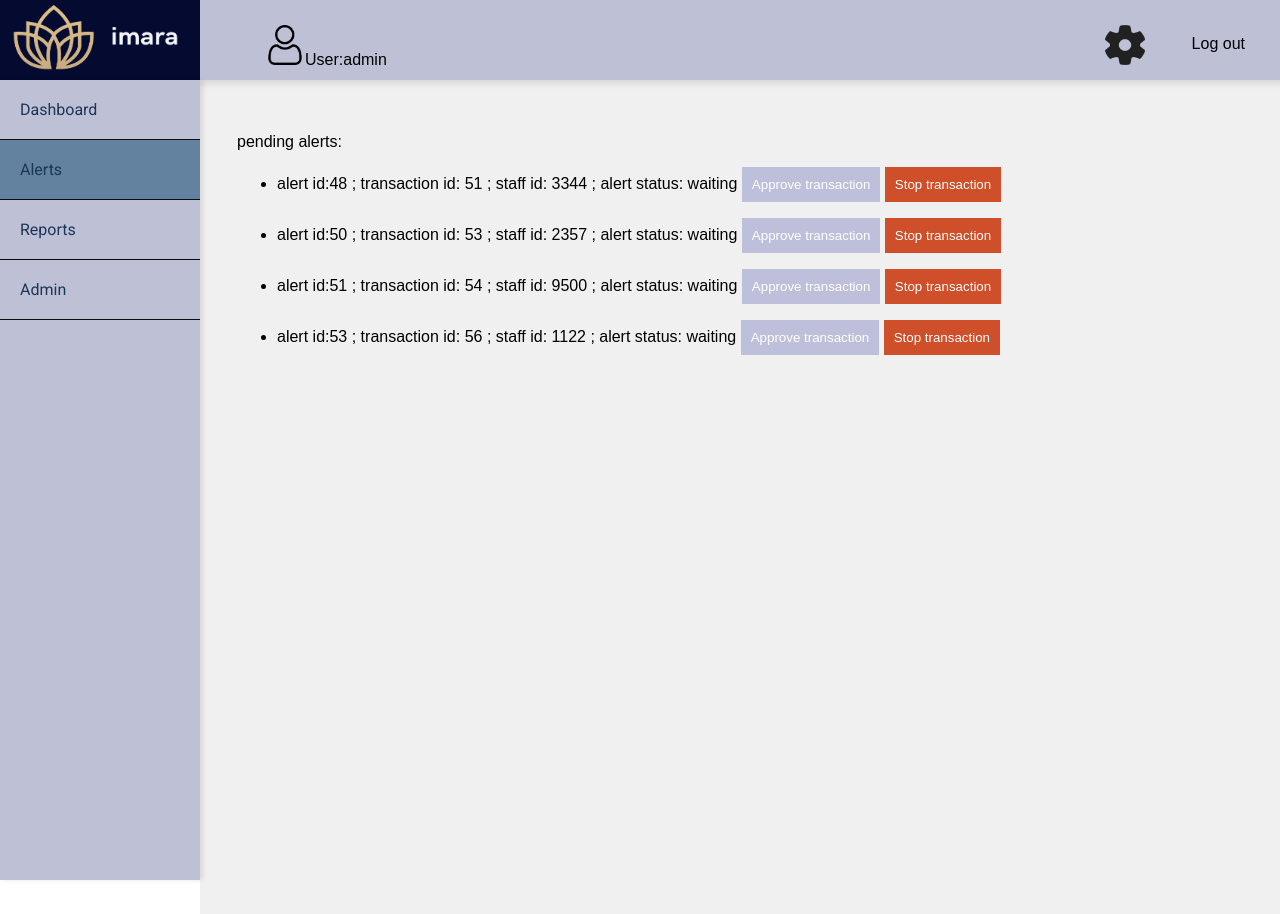
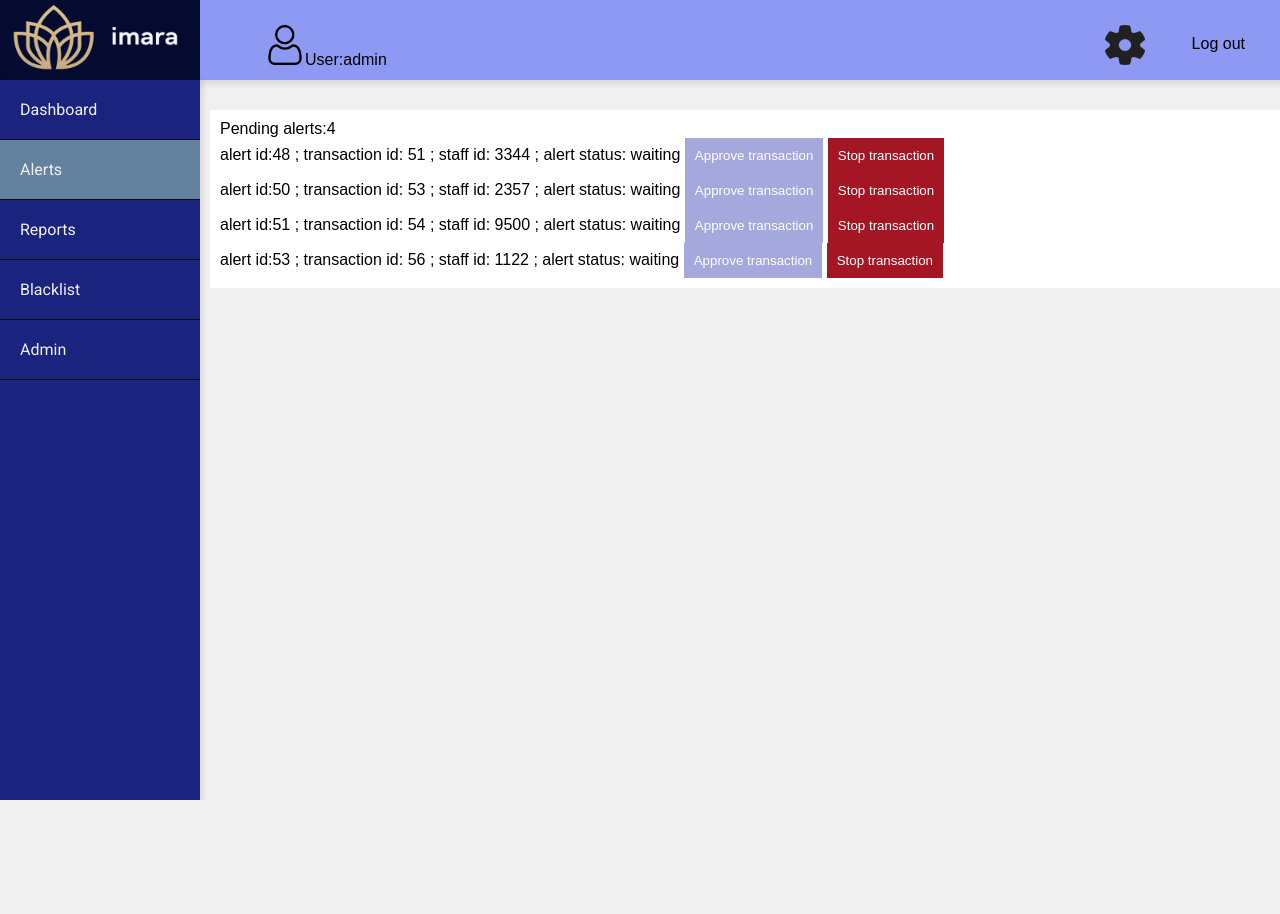
Before and after one commit to franco950/Imara2.0, a Django app: page /alerts/ in a window 1280 px wide. After the commit the page ends 800 px from the top, so only its background shows below. Run offline with Django 5.2, Linux system fonts and the light colour scheme; a user stored in the database is signed in; data comes from the database, SQL or seed files in the repository; both versions use the stored data as it was after the commit; parts of the project's set-up code (start-up, migrations or seed data) failed here and were passed over.

Commit message:
modified:   db.sqlite3 	modified:   login/static/login.css 	modified:   login/templates/login.html 	modified:   testapp/__pycache__/views.cpython-311.pyc 	modified:   testapp/static/alerts.css 	modified:   testapp/static/header.css 	modified:   testapp/static/homepage.js 	modified:   testapp/templates/alertpage.html 	modified:   testapp/templates/blacklist.html 	modified:   testapp/templates/header.html 	modified:   testapp/templates/homepage.html 	modified:   testapp/templates/reportspage.html 	modified:   testapp/views.py

```diff
--- a/login/templates/login.html
+++ b/login/templates/login.html
@@ -1,7 +1,7 @@
 {% load static %}
 <link rel="stylesheet" href="{% static 'login.css' %}" >
 <body>
-	<section class="login"><img src="{% static 'james webb.jpg' %}" alt="">
+	<section class="login" ><div  id="login"><img src="{% static 'james webb.jpg' %}" alt=""></div>
 		<div class="login_box">
 			<div class="left">
 				<div class="contact">
@@ -9,13 +9,13 @@
 						<h2>SIGN IN</h2>
                         {% csrf_token %}
                         {{ form }}
-						<button type="submit" class="submit">SUBMIT</button>
+						<button type="submit" class="submit">LOG IN</button>
 					</form>
 					<a href="{% url 'password_reset' %}">forgot password</a>
 				</div>
 
 			</div>
-			<div class="right">
+			<div class="right" id="right">
 
                 <img src="{% static 'imara.png' %}" alt="">
                 </div>
--- a/testapp/static/alerts.css
+++ b/testapp/static/alerts.css
@@ -1,16 +1,24 @@
 .reject-btn {
-    background-color: #ce4f29;
+    background-color:#a41623;/*#dc3545;/*#ff5252;/*#9a031e; /*#ff0054;*/
+    color:white;/* white;*/
+    padding: 10px;
+    border: none;
+    cursor: pointer;
+}
+.approve-btn {
+    background-color: #a4a8dd;/*#a4a8dd;*/
     color: white;
     padding: 10px;
     border: none;
     cursor: pointer;
 }
-.approve-btn {
-    background-color: #bec0db;
-    color: white;
-    padding: 10px;
-    border: none;
-    cursor: pointer;
+body{
+    top:0;
+    left:0;
+    margin:0;
+    padding:0;
+    text-decoration: none;
+
 }
 .modal {
     display: none;
@@ -40,10 +48,47 @@
     font-weight: bold;
 }
 #main {
-    min-height: 100vh; /* Set the minimum height to 100% of the viewport height */
+    height: 100%;
+    position:fixed;
+
     width: 100%; /* Set the width to 100% */
     background-color: #f0f0f0; /* Optional: Set background color for visualization */
     margin: 0; /* Remove default margin */
-    padding: 20px; /* Optional: Add padding for content */
-    box-sizing: border-box;
+    padding: 0; /* Optional: Add padding for content */
+
+    text-decoration: none;
 }
+#main ol{
+
+
+    text-decoration: none;
+
+}
+.card {
+    margin: 10px; /* Remove default margin */
+    padding: 0;
+
+    padding:10px;
+}
+#main ol li{
+    position:relative;
+
+
+
+    padding:10px;
+    background-color: white;
+    border-bottom: 1px solid #0e0d0d;
+    text-decoration: none;
+}
+#main ol li form{
+
+    margin:0;
+    padding:0;
+    text-decoration: none;
+}
+#main ol li form input{
+
+    margin:0;
+    padding:0;
+    text-decoration: none;
+}
--- a/testapp/static/header.css
+++ b/testapp/static/header.css
@@ -14,7 +14,7 @@ html {
     margin: 0;
     padding: 0;
     -webkit-text-fill-color: black;
-    background-color: #bec0d6;
+    background-color:#8e99f3;/* #bec0d6;*/
     color: #fff;
     padding: 40px;
     text-align: center;
@@ -65,7 +65,7 @@ html {
     position: fixed;
     top: 80px; /* Adjusted from 0 to accommodate the top bar */
     left: 0;
-    background-color: #bec0d6;/*#5c68e6;/*#390099;#0077b6;#bec0d6; */
+    background-color: #1a237e; /*#808080;/*#555555;/*#3498db;/*#5c68e6;/*#bec0d6;/*#5c68e6;/*#390099;#0077b6;#bec0d6; */
     z-index: 1000;
     color: #fff;
     box-shadow: 3px 0 5px rgba(0, 0, 0, 0.1); /* Add box shadow to the right */
@@ -114,12 +114,14 @@ html {
 #content {
     margin-top:80px;
     margin-left: 200px; /* Adjusted from 0 to accommodate the side menu */
-    padding: 17px;
+    padding-top: 20px;
+    padding-left: 0;
     background-color:#f0f0f0;
+    text-decoration: none;
 
 }
 a {
-    color: #1d3557; /* Set your desired link color */
+    color: #f0f0f0;/*#1d3557; /* Set your desired link color */
     text-decoration: none; /* Optional: Remove underlines */
 }
 
--- a/testapp/static/homepage.js
+++ b/testapp/static/homepage.js
@@ -96,7 +96,7 @@ var pieData = [
     // Create a color scale for better distinction
     var colorScale = d3.scaleOrdinal()
       .domain(['False Positives', 'False Negatives'])
-      .range(['#3498db', '#ff0054']);
+      .range(['#1565c0', '#a41623']);//.range(['#3498db', '#ff0054']);
 
     // Create a pie chart
     var pie = d3.pie()
@@ -152,7 +152,7 @@ var pieData2 = [
   // Create a color scale for better distinction
   var colorScale = d3.scaleOrdinal()
       .domain(['Approved', 'Rejected'])
-      .range(['#3498db', '#ff0054']);
+      .range(['#1565c0', '#a41623'])//.range(['#3498db', '#ff0054']);
 
   // Create a pie chart
   var pie = d3.pie()
--- a/testapp/templates/alertpage.html
+++ b/testapp/templates/alertpage.html
@@ -3,16 +3,20 @@
 
 <body>
   <div id="main">
+    <div class="card " style="background-color: #ffffff;">
+      <div id="top">{{statement.set}}</div>
 
-    <p>pending alerts:</p>
-    <ul> {% for items in set %}
-      <li>
-          <p> <form method="post" action="{% url 'alerts' %}">{{ items }}<input type="hidden" name="item_value" value="{{ items }}">{% csrf_token %}
-          <button type=submit class="approve-btn" name="action" value="approve" >Approve transaction</button>
 
-          <button type=submit class="reject-btn" name="action" value="reject">Stop transaction</button></form></p>
-      </li>{% endfor %}
-    </ul>
+      {% for items in set %}
+
+        <form method="post" action="{% url 'alerts' %}">{{ items }}<input type="hidden" name="item_value" value="{{ items }}">{% csrf_token %}
+        <button type=submit class="approve-btn" name="action" value="approve" >Approve transaction</button>
+
+        <button type=submit class="reject-btn" name="action" value="reject">Stop transaction</button></form>
+
+      {% endfor %}
+
+    </div>
   </div>
 
 </body>{% endblock %}
--- a/testapp/templates/header.html
+++ b/testapp/templates/header.html
@@ -25,6 +25,7 @@
             <li class="{% if request.path == 'home/' %}active{% endif %}"><a href="{% url 'home' %}">Dashboard</a></li>
             <li class="{% if request.path == 'alerts/' %}active{% endif %}"><a href="{% url 'alerts' %}">Alerts</a></li>
             <li class="{% if request.path == 'reports/' %}active{% endif %}"><a href="{% url 'reports' %}">Reports</a></li>
+            <li class="{% if request.path == 'blacklist/' %}active{% endif %}"><a href="{% url 'blacklist' %}">Blacklist</a></li>
             <!-- <li><a href="{% url 'guidelines' %}">Guidelines</a></li> -->
             <li class="{% if request.path == 'admin:index/' %}active{% endif %}"><a href="{% url 'admin:index' %}">Admin</a></li>
         </ul>
--- a/testapp/templates/homepage.html
+++ b/testapp/templates/homepage.html
@@ -76,7 +76,7 @@
 
 
 
-<div class="card cards1" style="background-color: #3498db;">
+<div class="card cards1" style="background-color: #1565c0;">
   <h3>Transactions</h3>
   <div class="transactions-info">
     <div class="transactions-column">
@@ -90,7 +90,7 @@
     </div>
   </div>
 </div>
-<div class="card cards2"style="background-color: #ff0054;">
+<div class="card cards2"style="background-color: #a41623;">
   <h3>Alerts</h3>
   <div class="transactions-info">
     <div class="transactions-column">
--- a/testapp/views.py
+++ b/testapp/views.py
@@ -309,16 +309,6 @@ def alerts(request):
         content={'set':name}
     staff_location=locator(request).get('staff_stations')
     print(staff_location)
-    # if user.is_authenticated:
-    #     if user.department=='agent':
-    #         staff_location = user.location
-    #     elif user.department=='manager':
-    #         area=user.location
-    #         staff_location = [loc for loc in locations if re.match(f'^{re.escape(area)}', loc)]
-
-    #     else:
-    #         #support staff and admin see alerts from all locations
-    #         staff_location=locations
 
     if request.method == 'POST':
 
@@ -349,12 +339,14 @@ def alerts(request):
     count = alertpage.count()
 
     if count>0:
+        set_alert=f"Pending alerts:{count}"
+        statement={'set':set_alert}
 
-        context={'set':alertpage,'content':content}
-        return render(request,'alertpage.html',context)
     else:
-        context={'content':content}
-        return render(request,'alertpage.html',context)
+        set_alert='No pending alerts'
+        statement={'set':set_alert}
+    context={'set':alertpage,'content':content,'statement':statement}
+    return render(request,'alertpage.html',context)
 
 @api_view(['GET'])
 @permission_classes([IsAuthenticated])
```
Also changed, not shown: login/static/login.css (+10 -1 lines), testapp/templates/blacklist.html (+7 -2 lines), testapp/templates/reportspage.html (+6 -5 lines), db.sqlite3.
